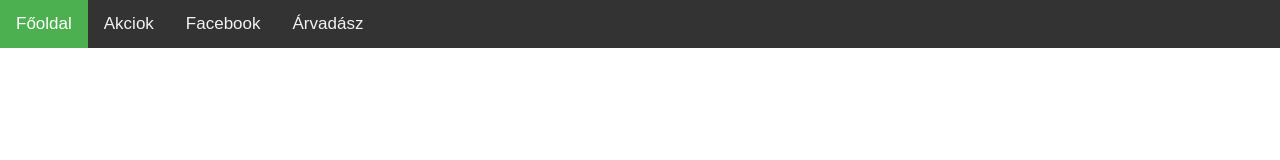
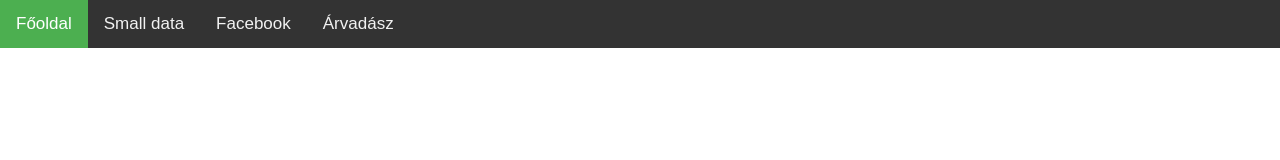
Before and after one commit to andras-prog/andras-prog.github.io, a plain HTML site: page index.html in a window 1280 px wide. Drawn offline with Linux system fonts and the light colour scheme.

Commit message:
haladunk

```diff
--- a/index.html
+++ b/index.html
@@ -37,10 +37,13 @@ body {
 
 <div class="topnav">
   <a class="active" href="./index.html">Főoldal</a>
-  <a href="./akciok.html">Akciok</a>
+  <a href="./akciok.html">Small data</a>
   <a href="https://www.facebook.com/%C3%81rvad%C3%A1sz-112537700651875">Facebook</a>
   <a href="https://arvadasz.wordpress.com/">Árvadász</a>
 </div>
 
+
+
+
 </body>
 </html>
```
